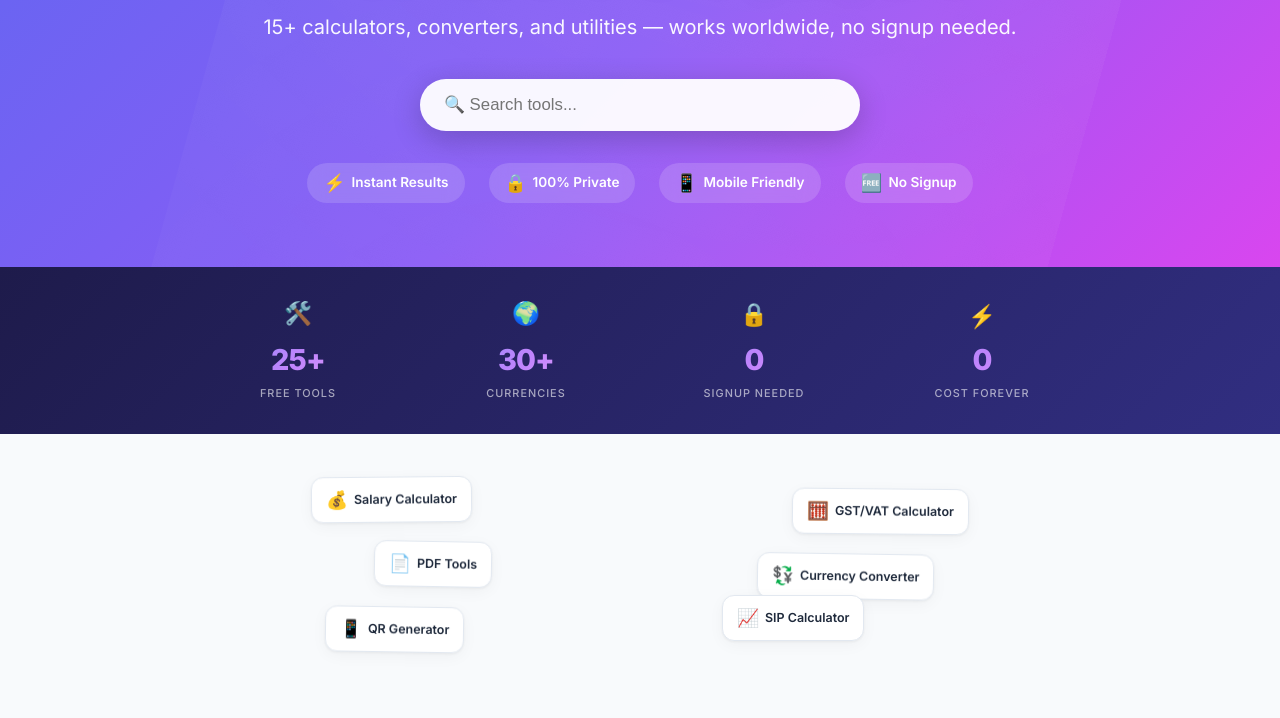
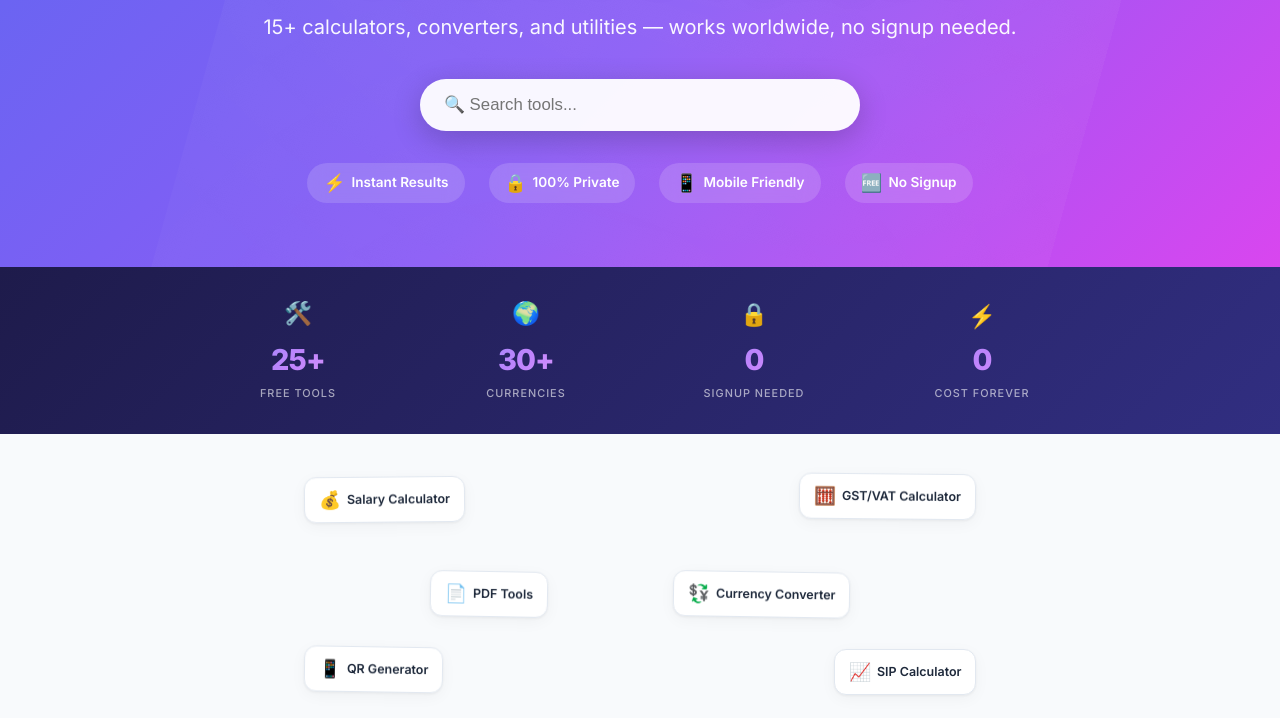
Before and after one commit to mahaavtarstories-cmd/utilityhub, a plain HTML site: page index.html in a window 1280 px wide. Shown: the part 234-952 px from the top of the page. Drawn offline with Linux system fonts and the light colour scheme.

Commit message:
Fix floating tools layout - 2x3 grid no overlap, increase height

```diff
--- a/css/visuals.css
+++ b/css/visuals.css
@@ -126,7 +126,7 @@
 /* ===== Floating Tools Preview ===== */
 .floating-preview {
   position: relative;
-  height: 180px;
+  height: 220px;
   margin: 20px auto;
   max-width: 700px;
 }
@@ -151,12 +151,12 @@
   font-size: 1.1rem;
 }
 
-.float-tool:nth-child(1) { top: 0; left: 3%; animation-delay: 0s; }
-.float-tool:nth-child(2) { top: 8%; right: 3%; animation-delay: 1s; }
-.float-tool:nth-child(3) { top: 38%; left: 12%; animation-delay: 2s; }
-.float-tool:nth-child(4) { top: 45%; right: 8%; animation-delay: 1.5s; }
-.float-tool:nth-child(5) { bottom: 0; left: 5%; animation-delay: 2.5s; }
-.float-tool:nth-child(6) { bottom: 8%; right: 18%; animation-delay: 0.5s; }
+.float-tool:nth-child(1) { top: 0; left: 2%; animation-delay: 0s; }
+.float-tool:nth-child(2) { top: 0; right: 2%; animation-delay: 1s; }
+.float-tool:nth-child(3) { top: 45%; left: 20%; animation-delay: 2s; }
+.float-tool:nth-child(4) { top: 45%; right: 20%; animation-delay: 1.5s; }
+.float-tool:nth-child(5) { bottom: 0; left: 2%; animation-delay: 2.5s; }
+.float-tool:nth-child(6) { bottom: 0; right: 2%; animation-delay: 0.5s; }
 
 @keyframes floatTool {
   0%,100% { transform: translateY(0) rotate(-1deg); }
```
